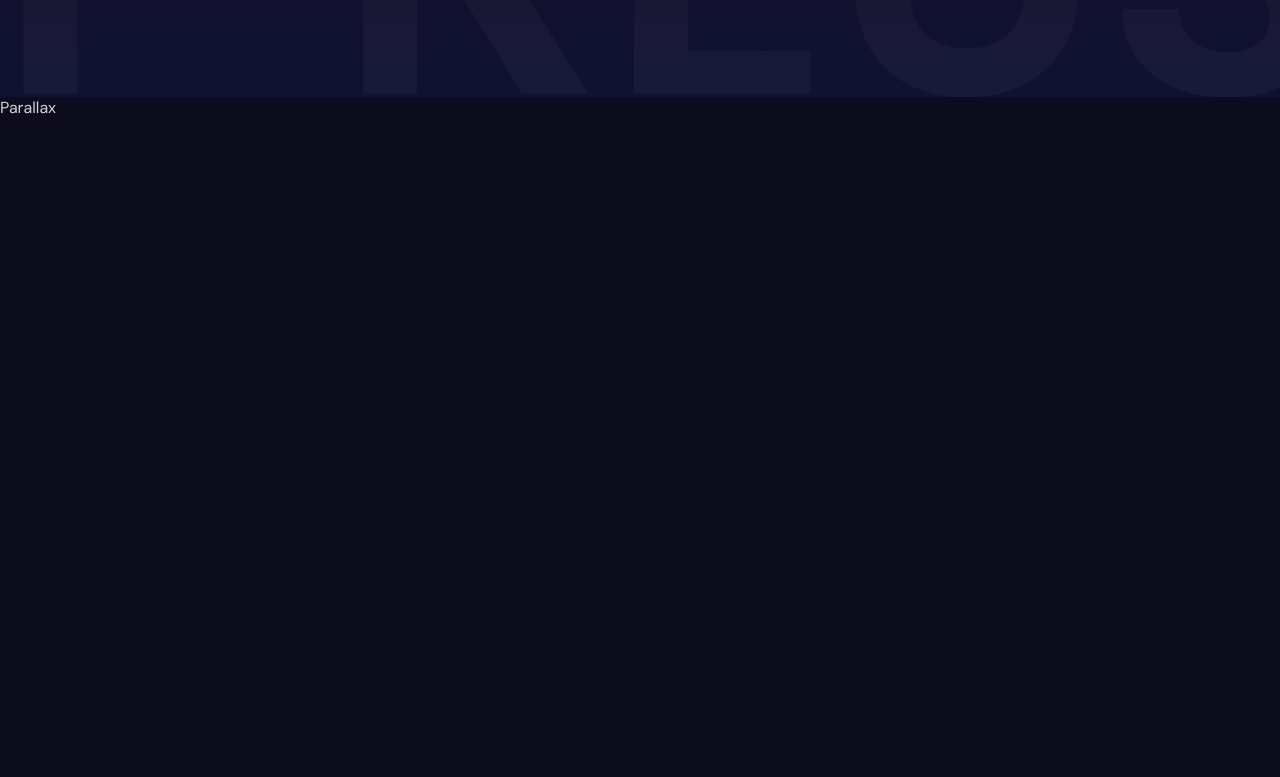
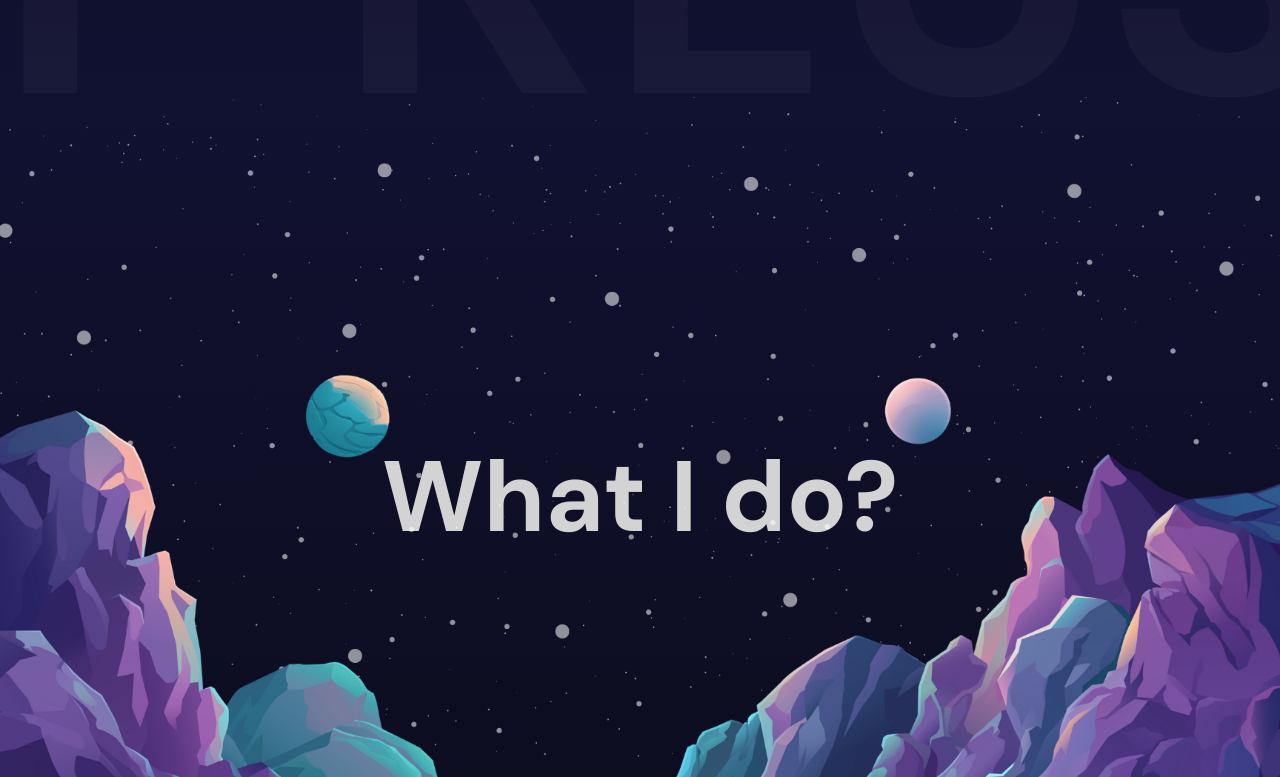
Before and after one commit to Qurin3/portfolio, a React (Vite) app in the folder portfolio/: page / in a window 1280 px wide. Shown: the part 703-1480 px from the top of the page. Built offline with nearby package versions, Linux system fonts and the light colour scheme.

Commit message:
parallax done

```diff
--- a/portfolio/src/App.jsx
+++ b/portfolio/src/App.jsx
@@ -1,6 +1,7 @@
 import "./app.scss"
 import Hero from "./components/hero/Hero"
 import Navbar from "./components/navbar/Navbar"
+import Parallax from "./components/parallax/Parallax"
 const App = () => {
   return (
     <div>
@@ -8,9 +9,9 @@
         <Navbar />
         <Hero />
       </section>
-      <section>Parallax</section>
-      <section id="Portfolio">Portfolio</section>
+      <section id="Services"><Parallax type="services" /></section>
       <section>Project1</section>
+      <section id="Portfolio"><Parallax type="portfolio" /></section>
       <section id="Contact">Contact me</section>
       <section id="About">About</section>
     </div>
--- a/portfolio/src/components/navbar/sidebar/sidebar.scss
+++ b/portfolio/src/components/navbar/sidebar/sidebar.scss
@@ -13,6 +13,7 @@
         bottom: 0;
         width: 400px;
         background: white;
+        z-index: 999;
 
         .links {
             position: absolute;
@@ -31,6 +32,7 @@
     }
 
     button {
+        z-index: 999;
         width: 50px;
         height: 50px;
         border-radius: 50%;
--- a/portfolio/src/components/parallax/Parallax.jsx
+++ b/portfolio/src/components/parallax/Parallax.jsx
@@ -1,11 +1,28 @@
 import './parallax.scss'
-
+import {motion, useScroll,useTransform} from 'framer-motion'
+import { useRef } from 'react'
 import React from 'react'
 
-const Parallax = () => {
+const Parallax = ({type}) => {
+    const ref = useRef()
+
+  const {scrollYProgress} = useScroll({
+    target: ref,
+    offset: ["start start", "end start"]
+  })
+  const yText = useTransform(scrollYProgress,[0,1],["0%","300%"])
+  const yBg = useTransform(scrollYProgress,[0,1],["0%","100%"])
   return (
-    <div>
-
+    <div className='parallax'
+    ref={ref}
+     style={{background:
+        type === 'services' ?
+      "linear-gradient(180deg, #111132, #0c0c1d)":
+      "linear-gradient(180deg, #111132, #505064)" }}>
+        <motion.h1 style={{y: yText}}>{type==="services"?"What I do?" : "What I did"}</motion.h1>
+        <motion.div className="mountains"></motion.div>
+        <motion.div style={{y: yBg,backgroundImage:`url(${type==="services" ? "/planets.png" : "sun.png"})`}} className ="planets" ></motion.div>
+        <motion.div style={{x: yBg}} className="stars"></motion.div>
     </div>
   )
 }
--- a/portfolio/src/components/parallax/parallax.scss
+++ b/portfolio/src/components/parallax/parallax.scss
@@ -0,0 +1,40 @@
+.parallax {
+    width: 100%;
+    height: 100%;
+    position: relative;
+    display: flex;
+    align-items: center;
+    justify-content: center;
+    overflow: hidden;
+    h1{
+        font-size: 100px;
+    }
+    .mountains{
+        background-image: url("/mountains.png");
+        background-size: cover;
+        background-position: bottom;
+        width: 100%;
+        height: 100%;
+        position: absolute;
+        z-index: 3;
+    }
+    .planets{
+        background-image: url("/planets.png");
+        background-size: cover;
+        background-position: bottom;
+        width: 100%;
+        height: 100%;
+        position: absolute;
+        z-index: 2;
+
+    }.stars{
+        background-image: url("/stars.png");
+        background-size: cover;
+        background-position: bottom;
+        width: 100%;
+        height: 100%;
+        position: absolute;
+        z-index: 1;
+    }
+
+}
```
